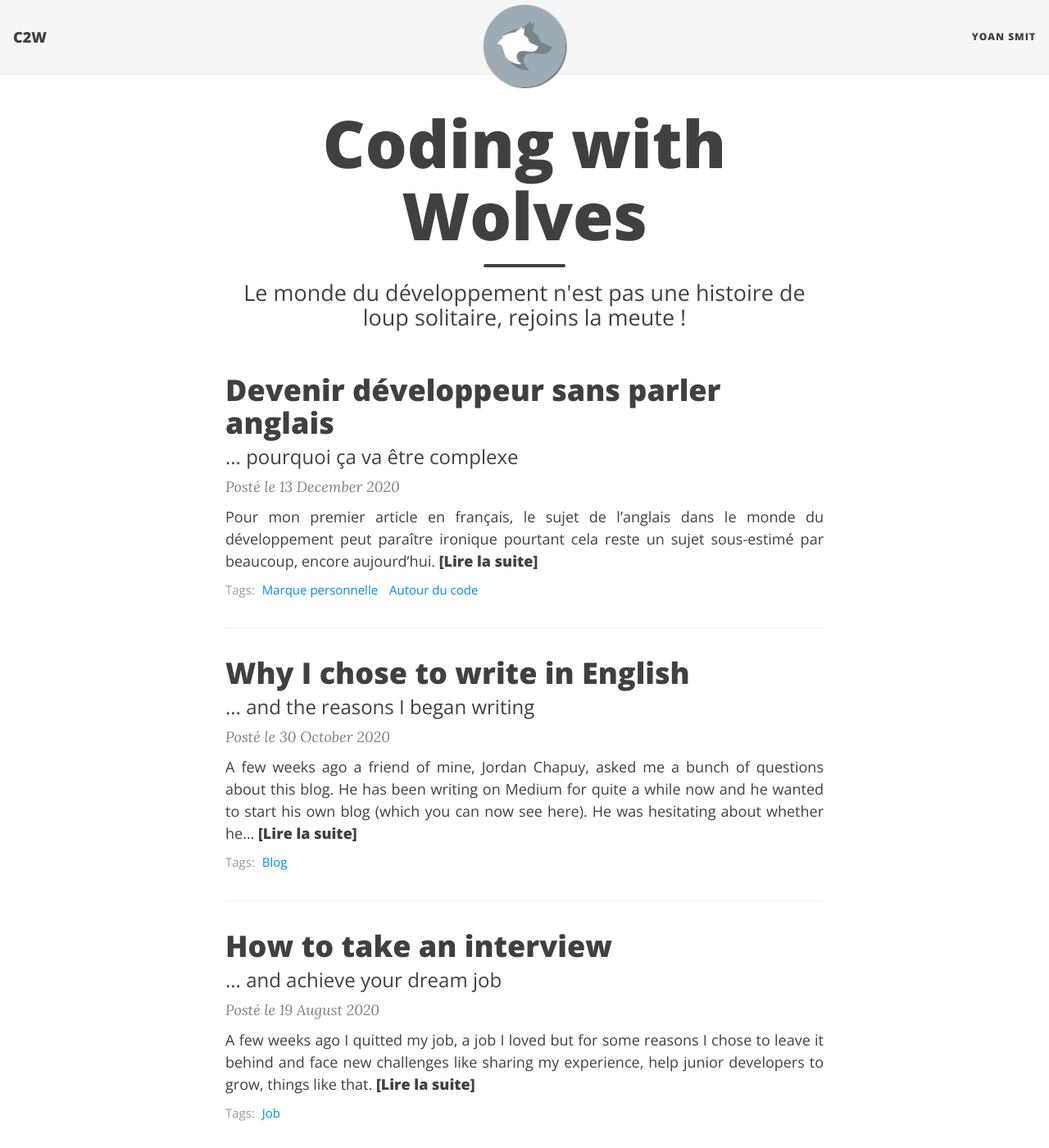
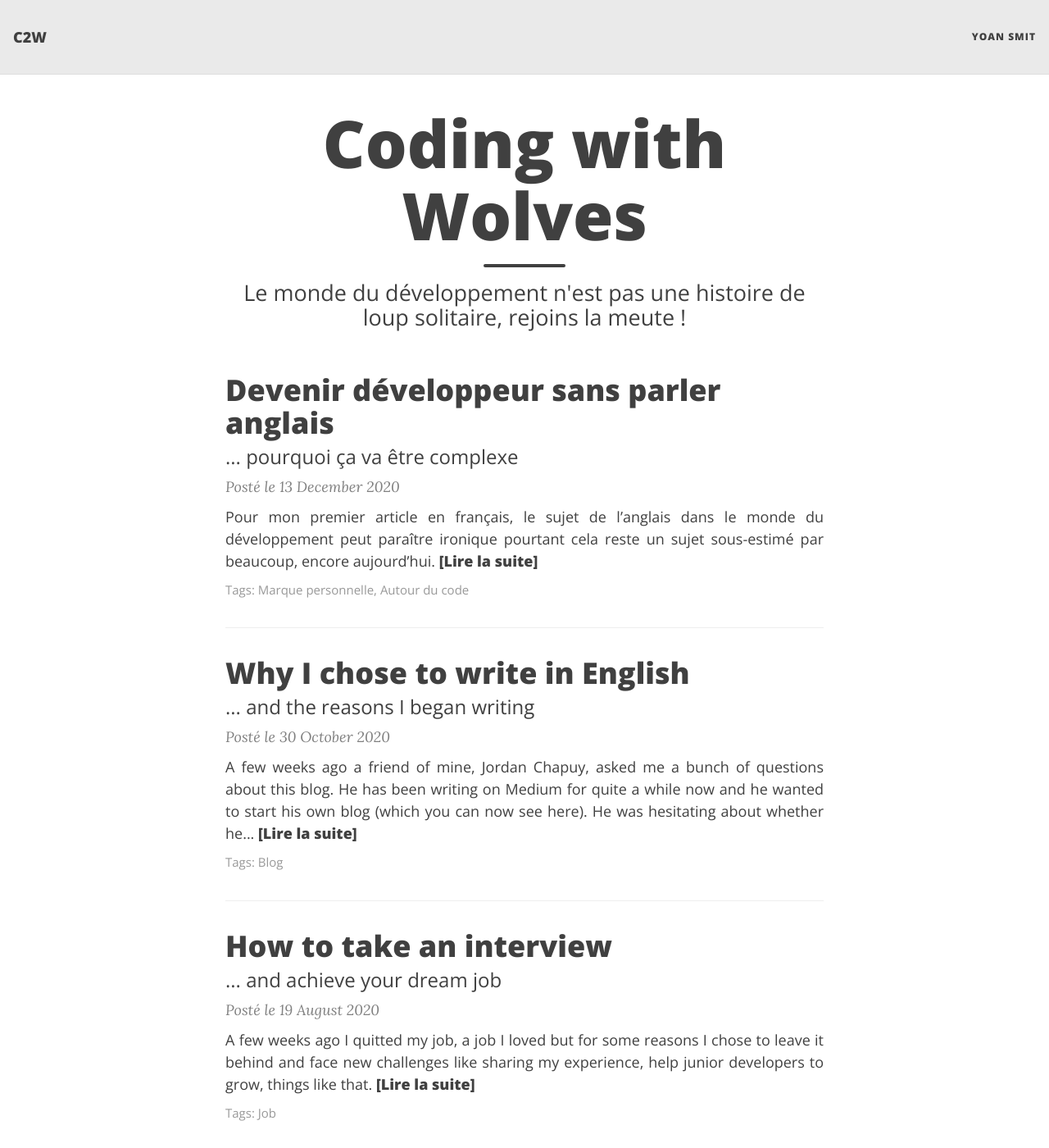
Before and after one commit to Naxyoh/naxyoh.github.io, a Jekyll site: the page built from index.html, in a window 1280 px wide and 1400 px high. Shown: the whole window at 82% size. Built offline with Jekyll 4.4.1, drawn with Linux system fonts in a browser that asks for light colours; nearby versions of some CDN libraries; the list of posts is cut into pages by our own code; some of the changed lines change nothing that is shown; some of the changed text lies outside the part shown.

Commit message:
Config.yml

```diff
--- a/_config.yml
+++ b/_config.yml
@@ -1,13 +1,16 @@
-# --- Basic options --- #
+# Welcome to Beautiful Jekyll!
+# This config file is meant for settings that affect your entire website. When you first
+# set up your website you should go through all these settings and edit them, but after
+# the initial set up you won't need to come back to this file often.
+
+# --- Required options --- #
 
 # Name of website
 title: Coding with wolves
 
 # Title used in the navbar
+# Marche pas
 nav-title: C2W
-
-# Short description of your site
-description: Le monde du développement n'est pas une histoire de loup solitaire, rejoins la meute !
 
 # Your name to show in the footer
 author: Yoan Smit
@@ -23,24 +26,23 @@ navbar-links:
 # Remove this parameter if you don't want an image in the navbar
 avatar: "/assets/img/avatar.png"
 
-# By default, the image is cut into a circle. You can disable this behaviour here.
+# By default, the image is cut into a circle. You can disable this behaviour by setting 'round-avatar: false'
 round-avatar: true
 
-# If you want to have an image logo in the top-left corner instead of the title text,
+# If you want to have an image logo in the top-left corner instead of having the title of the website,
 # then specify the following parameter
 #title-img: /path/to/image
 
 
-# --- Footer options --- #
+# --- Footer social media links --- #
 
 # Select the social network links that you want to show in the footer.
 # Uncomment the links you want to show and add your information to each one.
-# If you don't want to show a link to an RSS feed, set rss to "false".
 social-network-links:
 #  email: "yoan.smit@gmail.com"
+#  facebook: deanattali
   github: Naxyoh
   twitter: YoanSmit
-  rss: true
 #  reddit: yourname
   linkedin: yoan-smit
 #  xing: yourname
@@ -55,52 +57,78 @@ social-network-links:
 #  yelp: yourname
 #  telegram: yourname
 #  calendly: yourname
+#  mastodon: instance.url/@username
+#  ORCID: your ORCID ID
+#  google-scholar: your google scholar
+
+# If you want to show a link to an RSS in the footer, add the site description here.
+# If you don't want to show an RSS link, remove the following line.
+rss-description: Le monde du développement n'est pas une histoire de loup solitaire, rejoins la meute !
 
 # --- General options --- #
 
 # Select which social network share links to show in posts
 share-links-active:
   twitter: true
-  facebook: true
+  facebook: false
   linkedin: true
+  vk: false
 
 # How to display the link to your website in the footer
 # Remove this if you don't want a link in the footer
 url-pretty: "CodingWithWolves.com"
 
-# Create a "tags" index page and make tags on each post clickable
-link-tags: true
+# Excerpt word length - Truncate the excerpt of each post on the feed page to the specified number of words
+excerpt_length: 50
 
-# Excerpt Word Length - Truncates the excerpt to the specified number of words on the index page
-excerpt_length: 50
+# Whether or not to show an excerpt for every blog post in the feed page
+feed_show_excerpt: true
+
+# Whether or not to show a list of tags below each post preview in the feed page
+feed_show_tags: true
+
+# The keywords to associate with your website, for SEO purposes
+#keywords: "my,list,of,keywords"
 
 # --- Colours / background image --- #
 
-# Personalize the colors in your website. Colour values can be any valid CSS colour
+# Personalize the colours in your website. Colour values can be any valid CSS colour
 
-navbar-col: "#F5F5F5"
+navbar-col: "#EAEAEA"
 navbar-text-col: "#404040"
-navbar-border-col: "#EAEAEA"
+navbar-border-col: "#DDDDDD"
 page-col: "#FFFFFF"
+text-col: "#404040"
 link-col: "#008AFF"
 hover-col: "#0085A1"
-footer-col: "#F5F5F5"
+footer-col: "#EAEAEA"
 footer-text-col: "#777777"
 footer-link-col: "#404040"
 
-# Alternatively, the navbar, footer, and page background can be set to use background images
+# Alternatively, the navbar, footer, and page background can be set to an image
 # instead of colour
 
 #navbar-img: "/assets/img/bgimage.png"
 #footer-img: "/assets/img/bgimage.png"
 #page-img: "/assets/img/bgimage.png"
 
-# --- Web Statistics Section --- #
+# Suggest a colour for mobile browsers to use as the browser's theme. This is only supported by a few mobile browsers.
+#mobile-theme-col: "#0085A1"
+
+# For any extra visual customization, you can include additional CSS files in every page on your site. List any custom CSS files here
+#site-css:
+#  - "/assets/css/custom-styles.css"
+
+# If you have common JavaScript files that should be included in every page, list them here
+#site-js:
+#  - "/assets/js/custom-script.js"
+
+# --- Web Analytics Section --- #
 
 # Fill in your Google Analytics gtag.js ID to track your website using gtag
 gtag: "UA-168082556-1"
 
-# Fill in your Google Analytics ID to track your website using GA
+# Fill in your Google Analytics ID to track your website using Google Analytics
 #google_analytics: ""
 
 # Google Tag Manager ID
@@ -134,23 +162,19 @@ gtag: "UA-168082556-1"
 
 # To use Staticman comments, first invite `staticmanlab` as a collaborator to your repository and
 # accept the invitation by going to `https://staticman3.herokuapp.com/v3/connect/github/<username>/<repo-name>`.
-# Then uncomment the following section and fill in "repository", "branch", and "endpoint".
+# Then uncomment the following section and fill in "repository" and "branch".
 # If you want to use reCaptcha for staticman (optional for spam protection), then fill
 # in the "siteKey" and "secret" parameters below and also in `staticman.yml`.
 # See more details at https://staticman.net/
 #staticman:
 #  repository : # GitHub username/repository eg. "daattali/beautiful-jekyll"
 #  branch     : master # If you're not using `master` branch, then you also need to update the `branch` parameter in `staticman.yml`
-#  endpoint   : # URL of your own deployment, with a trailing slash (will fallback to a public GitLab instance) eg. https://<your-api>/v3/entry/github/
+#  endpoint   : # (optional) URL of your own deployment, with a trailing slash eg. https://<your-api>/v3/entry/github/ (will fallback to a public GitLab instance)
 #  reCaptcha:
 #    siteKey  : # Use your own site key, you need to apply for one on Google
 #    secret   : # ENCRYPT your password by going to https://staticman3.herokuapp.com/v3/encrypt/<your-site-secret>
 
 # --- Misc --- #
-
-# Character used to separate site title and description in HTML document title
-# and RSS feed title
-title-separator: "-"
 
 # Ruby Date Format to show dates of posts
 date_format: "%-d %B %Y"
@@ -158,15 +182,13 @@ date_format: "%-d %B %Y"
 # Facebook App ID
 #fb_app_id: ""
 
-
 # --- You don't need to touch anything below here (but you can if you want) --- #
 
 # Output options (more information on Jekyll's site)
-language: fr
 timezone: "Europe/Paris"
 markdown: kramdown
 highlighter: rouge
-permalink: /:year/:month/:title/
+permalink: /:year-:month-:day-:title/
 paginate: 5
 
 kramdown:
@@ -185,10 +207,9 @@ defaults:
       readtime: true # add estimated reading time on all blog posts
   -
     scope:
-      path: "" # all files
+      path: "" # any file that's not a post will be a "page" layout by default
     values:
       layout: "page"
-      show-avatar: true
 
 # Exclude these files from production site
 exclude:
```
